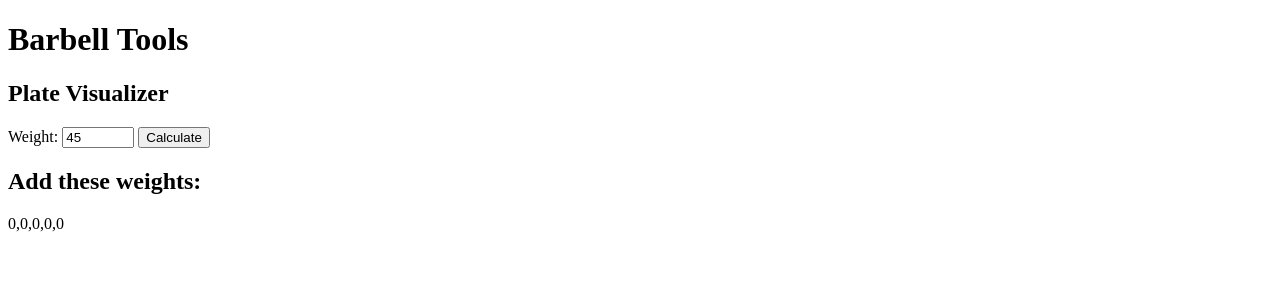
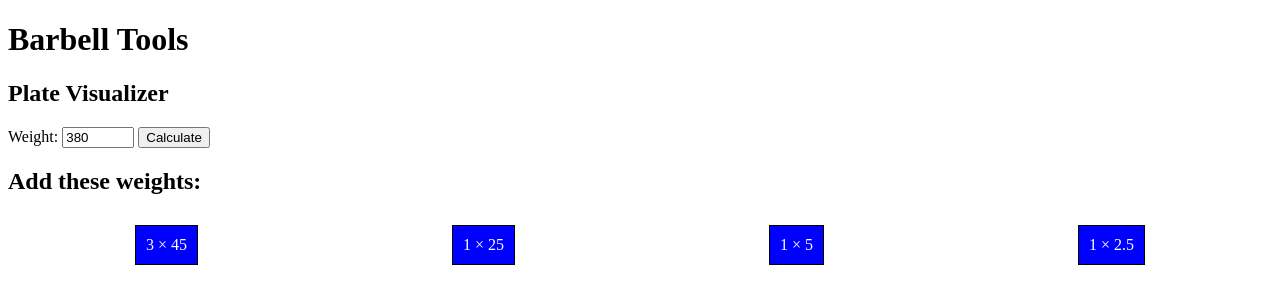
Before and after one commit to stephengroe/barbell-tools, a plain HTML site: page index.html in a window 1280 px wide. Both pictures are taken after a click on the button "Calculate". Drawn offline with Linux system fonts and the light colour scheme.

Commit message:
feat: add DOM elements to represent weights

```diff
--- a/index.html
+++ b/index.html
@@ -12,7 +12,7 @@
     <h2>Plate Visualizer</h2>
 
     <label for="calculate-button">Weight:</label>
-    <input type="number" id="weight-input" min="45" max="2000" value="45">
+    <input type="number" id="weight-input" min="45" max="2000" value="380">
     <button id="calculate-button">Calculate</button>
 
     <h2>Add these weights:</h2>
--- a/script.js
+++ b/script.js
@@ -7,43 +7,53 @@ let calculateButton = document.querySelector("#calculate-button");
 let weightInput = document.querySelector("#weight-input");
 let plateVisualizer = document.querySelector("#plate-visualizer");
 
-// Remove bar weight and split in half
+// Remove weight of bar, reduce to half
 calculateButton.addEventListener('click', function (e) {
     let inputWeight = weightInput.value;
     inputWeight -= barWeight;
     inputWeight /= 2;
-    plateVisualizer.textContent = calcPlates(inputWeight);
+    displayPlates(calcPlates(inputWeight));
   });
 
 // Generate array with plates necessary
 function calcPlates(weight){
-    let platesNeeded = [];
+    let platesNeeded = Array(plateWeights.length).fill(0);
     let remainingWeight = weight;
 
-    for (let activePlate of plateWeights) {
-        if (remainingWeight / activePlate > 0) {
-            let plateNum = Math.floor(remainingWeight / activePlate);
-            platesNeeded.push(plateNum); //
-            remainingWeight -= (plateNum * activePlate);
-        }
-        else {
-            platesNeeded.push(0);
-        }
+    for (let key in plateWeights) {
+        let activePlate = plateWeights[key];
+
+        if (remainingWeight / activePlate < 1) {continue;}
+
+        platesNeeded[key] = Math.floor(remainingWeight / activePlate);
+        remainingWeight %= activePlate;
     }
     return platesNeeded;
 }
 
+// Create DOM element with divs for each plate
+function displayPlates(platesNeeded) {
 
+    removeChildNodes(plateVisualizer);
 
+    for (let key in platesNeeded){
+        if (platesNeeded[key] === 0) {continue;}
 
+        let plateContainer = document.createElement("div");
+        plateContainer.classList.add("plate-container");
+        plateContainer.setAttribute("id", plateWeights[key]);
+        plateContainer.textContent = platesNeeded[key] + " \u00D7 " + plateWeights[key];
 
+        for (i = 0; i <= platesNeeded[key]; i++) {
+            plateContainer.appendChild(document.createElement("div"));
+        }
 
-//   const div = document.createElement('div');
+        plateVisualizer.appendChild(plateContainer);
+    }
+}
 
-// const container = document.querySelector('#container');
-
-// const content = document.createElement('div');
-// content.classList.add('content');
-// content.textContent = 'This is the glorious text-content!';
-
-// container.appendChild(content);
+function removeChildNodes(element){
+    while (element.firstChild){
+        element.removeChild(element.firstChild);
+    }
+}
--- a/style.css
+++ b/style.css
@@ -0,0 +1,15 @@
+#plate-visualizer {
+    display: flex;
+    justify-content: space-around;
+}
+
+#plate-visualizer > div {
+    color: white;
+    text-align: center;
+    padding: 10px;
+    min-height: 10px;
+    min-width: 25px;
+    background-color: blue;
+    border: solid black 1px;
+    margin: 10px;
+}
```
